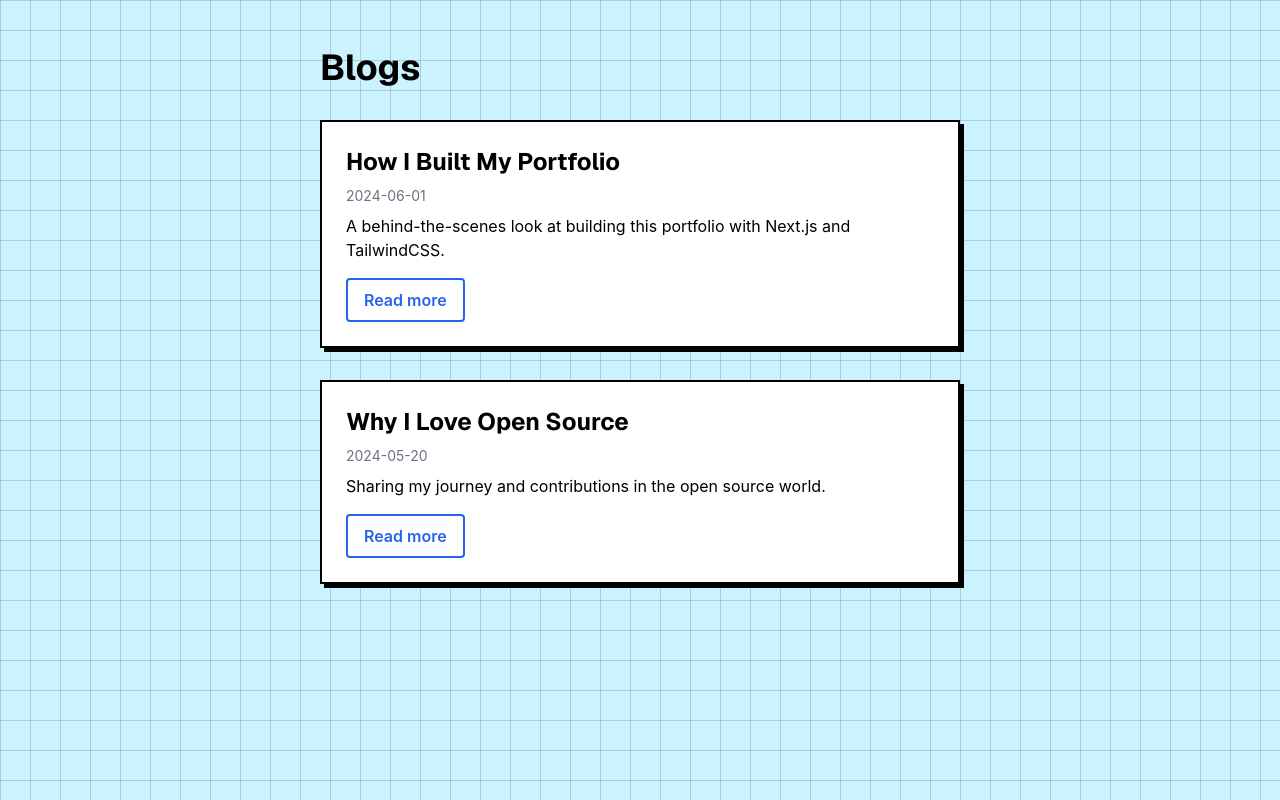
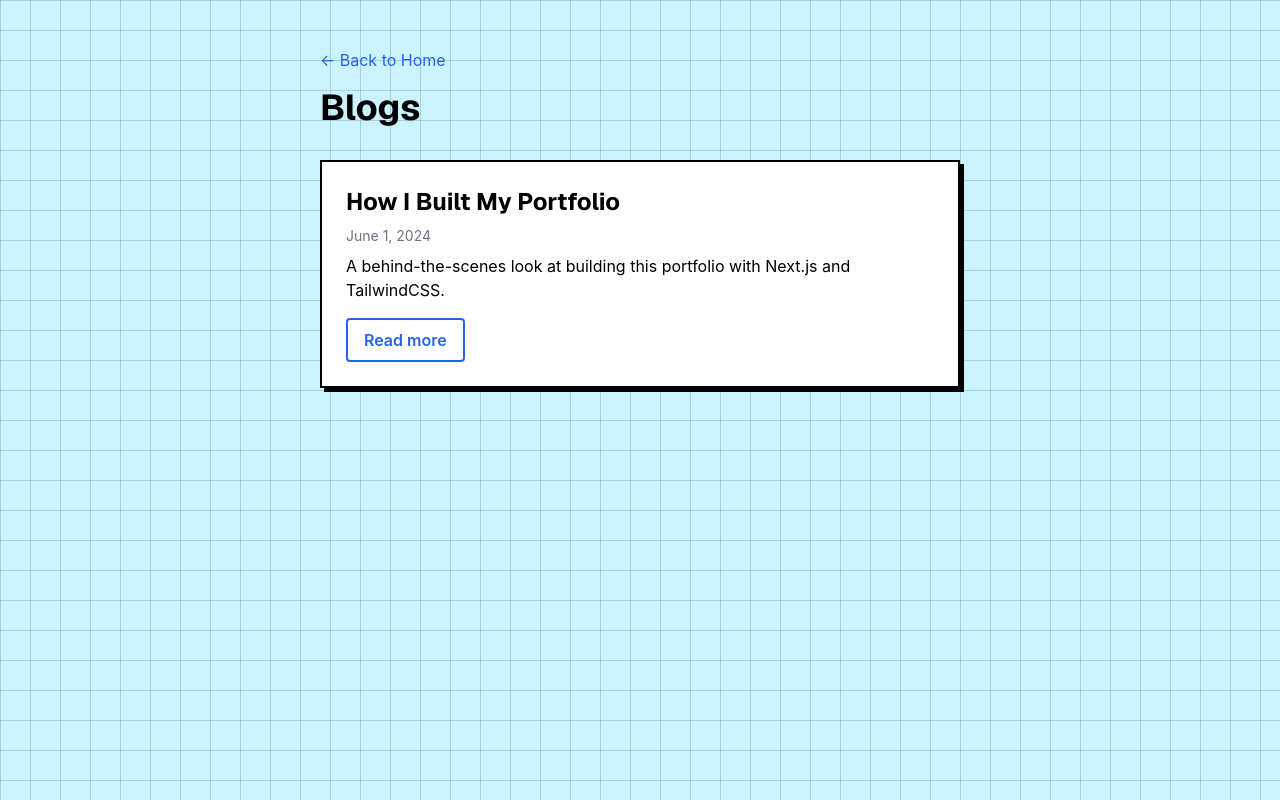
Before and after one commit to Aditya-Nikhade/portfolio, a Next.js app: page /blogs in a window 1280 px wide. Built offline with nearby package versions, Linux system fonts and the light colour scheme; a web font is replaced by a local one.

Commit message:
feat: added blogs section

```diff
--- a/app/blogs/[slug]/page.tsx
+++ b/app/blogs/[slug]/page.tsx
@@ -1,70 +1,63 @@
+// app/blogs/[slug]/page.tsx
 import { notFound } from "next/navigation";
 import Link from "next/link";
 import type { Metadata } from 'next';
+import { getAllPosts, getPostBySlug } from "../../../lib/blog"; // Adjust path if needed
 
-// --- Data Source ---
-// (It's good practice to define data outside the component)
-const blogs = [
-  {
-    title: "How I Built My Portfolio",
-    slug: "how-i-built-my-portfolio",
-    date: "2024-06-01",
-    excerpt: "A behind-the-scenes look at building this portfolio with Next.js and TailwindCSS.",
-    content: "Full content for How I Built My Portfolio..."
-  },
-  {
-    title: "Why I Love Open Source",
-    slug: "why-i-love-open-source",
-    date: "2024-05-20",
-    excerpt: "Sharing my journey and contributions in the open source world.",
-    content: "Full content for Why I Love Open Source..."
-  }
-];
-
-// --- Type Definition ---
-// This is the correct and most stable way to type props for pages.
 type Props = {
   params: {
     slug: string;
   };
 };
 
-// --- generateMetadata Function (Good for SEO and types) ---
-// This helps Next.js understand the page's context even better.
+// Generate metadata dynamically for SEO
 export async function generateMetadata({ params }: Props): Promise<Metadata> {
-  const blog = blogs.find(b => b.slug === params.slug);
-  if (!blog) {
-    return { title: "Not Found" };
+  // You can fetch the post here, but to avoid double-fetching,
+  // we'll just use the same logic. In a real app with a DB, you'd fetch once.
+  try {
+    const blog = await getPostBySlug(params.slug);
+    return {
+      title: blog.title,
+      description: blog.excerpt,
+    };
+  } catch (error) {
+    return {
+      title: "Not Found",
+      description: "This blog post could not be found."
+    }
   }
-  return {
-    title: blog.title,
-    description: blog.excerpt,
-  };
 }
 
-// --- generateStaticParams Function ---
-// Stays the same: a standard function is correct.
+// Statically generate routes at build time
 export async function generateStaticParams() {
+  const blogs = getAllPosts();
   return blogs.map(blog => ({
     slug: blog.slug,
   }));
 }
 
-// --- Page Component ---
-// Make the component async, which is standard for Server Components.
+// The Page Component
 export default async function BlogPostPage({ params }: Props) {
-  const blog = blogs.find(b => b.slug === params.slug);
-
-  if (!blog) {
-    notFound();
+  let blog;
+  try {
+    blog = await getPostBySlug(params.slug);
+  } catch (e) {
+    notFound(); // This will render the not-found.tsx page
   }
 
   return (
-    <main className="max-w-2xl mx-auto py-12 px-4">
+    <main className="max-w-7xl mx-auto py-12 px-4">
       <Link href="/blogs" className="text-blue-600 hover:underline mb-4 inline-block">← Back to Blogs</Link>
-      <h1 className="text-4xl font-bold mb-2">{blog.title}</h1>
-      <p className="text-sm text-gray-500 mb-6">{new Date(blog.date).toLocaleDateString('en-US', { year: 'numeric', month: 'long', day: 'numeric' })}</p>
-      <div className="prose prose-lg max-w-none">{blog.content}</div>
+      <div className="border-2 border-foreground bg-white shadow-[4px_4px_0px_0px_var(--border)] p-6">
+        <h1 className="text-4xl font-bold mb-2">{blog.title}</h1>
+        <p className="text-sm text-gray-500 mb-6">{new Date(blog.date).toLocaleDateString('en-US', { year: 'numeric', month: 'long', day: 'numeric' })}</p>
+
+        {/* The rendered Markdown content */}
+        <div
+          className="prose prose-lg max-w-none"
+          dangerouslySetInnerHTML={{ __html: blog.content }}
+        />
+      </div>
     </main>
   );
 }
--- a/app/blogs/page.tsx
+++ b/app/blogs/page.tsx
@@ -1,31 +1,19 @@
+// app/blogs/page.tsx
 import Link from "next/link";
-
-const blogs = [
-  {
-    title: "How I Built My Portfolio",
-    slug: "how-i-built-my-portfolio",
-    date: "2024-06-01",
-    excerpt: "A behind-the-scenes look at building this portfolio with Next.js and TailwindCSS.",
-    content: "Full content for How I Built My Portfolio..."
-  },
-  {
-    title: "Why I Love Open Source",
-    slug: "why-i-love-open-source",
-    date: "2024-05-20",
-    excerpt: "Sharing my journey and contributions in the open source world.",
-    content: "Full content for Why I Love Open Source..."
-  }
-];
+import { getAllPosts } from "../../lib/blog"; // Assuming @ is configured for src/ or root
 
 export default function BlogsPage() {
+  const blogs = getAllPosts(); // Fetches data from your .md files!
+
   return (
     <main className="max-w-2xl mx-auto py-12 px-4">
+      <Link href="/" className="text-blue-600 hover:underline mb-4 inline-block">← Back to Home</Link>
       <h1 className="text-4xl font-bold font-heading mb-8">Blogs</h1>
       <div className="flex flex-col gap-8">
         {blogs.map(blog => (
           <div key={blog.slug} className="border-2 border-foreground bg-white shadow-[4px_4px_0px_0px_var(--border)] p-6">
             <h2 className="text-2xl font-bold mb-2">{blog.title}</h2>
-            <div className="text-sm text-gray-500 mb-2">{blog.date}</div>
+            <div className="text-sm text-gray-500 mb-2">{new Date(blog.date).toLocaleDateString('en-US', { year: 'numeric', month: 'long', day: 'numeric' })}</div>
             <p className="mb-4">{blog.excerpt}</p>
             <Link href={`/blogs/${blog.slug}`} className="inline-block border-2 border-blue-600 text-blue-600 px-4 py-2 rounded font-semibold hover:bg-blue-600 hover:text-white transition-colors">Read more</Link>
           </div>
--- a/app/page.tsx
+++ b/app/page.tsx
@@ -157,12 +157,12 @@ export default function Home() {
             </a>
           </div>
           {/* Big Blogs Button below links - COMMENTED OUT */}
-          {/* <Link
+          <Link
             href="/blogs"
             className="border-2 border-foreground bg-[#ff6ad5] px-10 py-6 shadow-[4px_4px_0px_0px_var(--border)] text-2xl font-bold hover:translate-x-1 hover:translate-y-1 hover:shadow-none transition-all flex items-center justify-center w-full mb-2"
           >
             Blogs
-          </Link> */}
+          </Link>
         </div>
       </section>
       <Analytics />
--- /dev/null
+++ b/content/blogs/how-i-built-my-portfolio.md
@@ -0,0 +1,14 @@
+---
+title: "How I Built My Portfolio"
+date: "2024-06-01"
+excerpt: "A behind-the-scenes look at building this portfolio with Next.js and TailwindCSS."
+slug: "how-i-built-my-portfolio"
+---
+
+This is the full content of my blog post. I used several technologies to build it.
+
+Here is a diagram of the architecture:
+
+![Diagram of my portfolio architecture](/image.png)
+
+The setup was straightforward...
--- /dev/null
+++ b/lib/blog.ts
@@ -0,0 +1,60 @@
+// lib/blogs.ts
+import fs from 'fs';
+import path from 'path';
+import matter from 'gray-matter';
+import { remark } from 'remark';
+import html from 'remark-html';
+
+const postsDirectory = path.join(process.cwd(), 'content/blogs');
+
+export function getAllPosts() {
+  // Get file names under /content/blogs
+  const fileNames = fs.readdirSync(postsDirectory);
+  const allPostsData = fileNames.map(fileName => {
+    // Remove ".md" from file name to get slug
+    const slug = fileName.replace(/\.md$/, '');
+
+    // Read markdown file as string
+    const fullPath = path.join(postsDirectory, fileName);
+    const fileContents = fs.readFileSync(fullPath, 'utf8');
+
+    // Use gray-matter to parse the post metadata section
+    const matterResult = matter(fileContents);
+
+    // Combine the data with the slug
+    return {
+      slug,
+      ...(matterResult.data as { title: string; date: string; excerpt: string }),
+    };
+  });
+
+  // Sort posts by date
+  return allPostsData.sort((a, b) => {
+    if (a.date < b.date) {
+      return 1;
+    } else {
+      return -1;
+    }
+  });
+}
+
+export async function getPostBySlug(slug: string) {
+  const fullPath = path.join(postsDirectory, `${slug}.md`);
+  const fileContents = fs.readFileSync(fullPath, 'utf8');
+
+  // Use gray-matter to parse the post metadata section
+  const matterResult = matter(fileContents);
+
+  // Use remark to convert markdown into HTML string
+  const processedContent = await remark()
+    .use(html)
+    .process(matterResult.content);
+  const contentHtml = processedContent.toString();
+
+  // Combine the data with the slug and content
+  return {
+    slug,
+    content: contentHtml,
+    ...(matterResult.data as { title: string; date: string; excerpt: string }),
+  };
+}
--- a/package.json
+++ b/package.json
@@ -17,18 +17,22 @@
     "cobe": "^0.6.3",
     "framer-motion": "^12.12.2",
     "geist": "^1.4.2",
+    "gray-matter": "^4.0.3",
     "lucide-react": "^0.511.0",
     "motion": "^12.12.2",
     "next": "14.2.4",
     "react": "18.3.1",
     "react-dom": "18.3.1",
     "react-icons": "^5.5.0",
+    "remark": "^15.0.1",
+    "remark-html": "^16.0.1",
     "tailwind-merge": "^3.3.0",
     "tailwindcss-animate": "^1.0.7",
     "tw-animate-css": "^1.3.4"
   },
   "devDependencies": {
     "@eslint/eslintrc": "^3",
+    "@tailwindcss/typography": "^0.5.16",
     "@types/node": "^20",
     "@types/react": "^19",
     "@types/react-dom": "^19",
--- a/tailwind.config.ts
+++ b/tailwind.config.ts
@@ -65,5 +65,5 @@ export default {
   		},
   	}
   },
-  plugins: [tailwindcssAnimate],
+  plugins: [tailwindcssAnimate,require('@tailwindcss/typography')],
 } satisfies Config;
```
Also changed, not shown: 1 other file (tests, documents, lock files or other folders).
